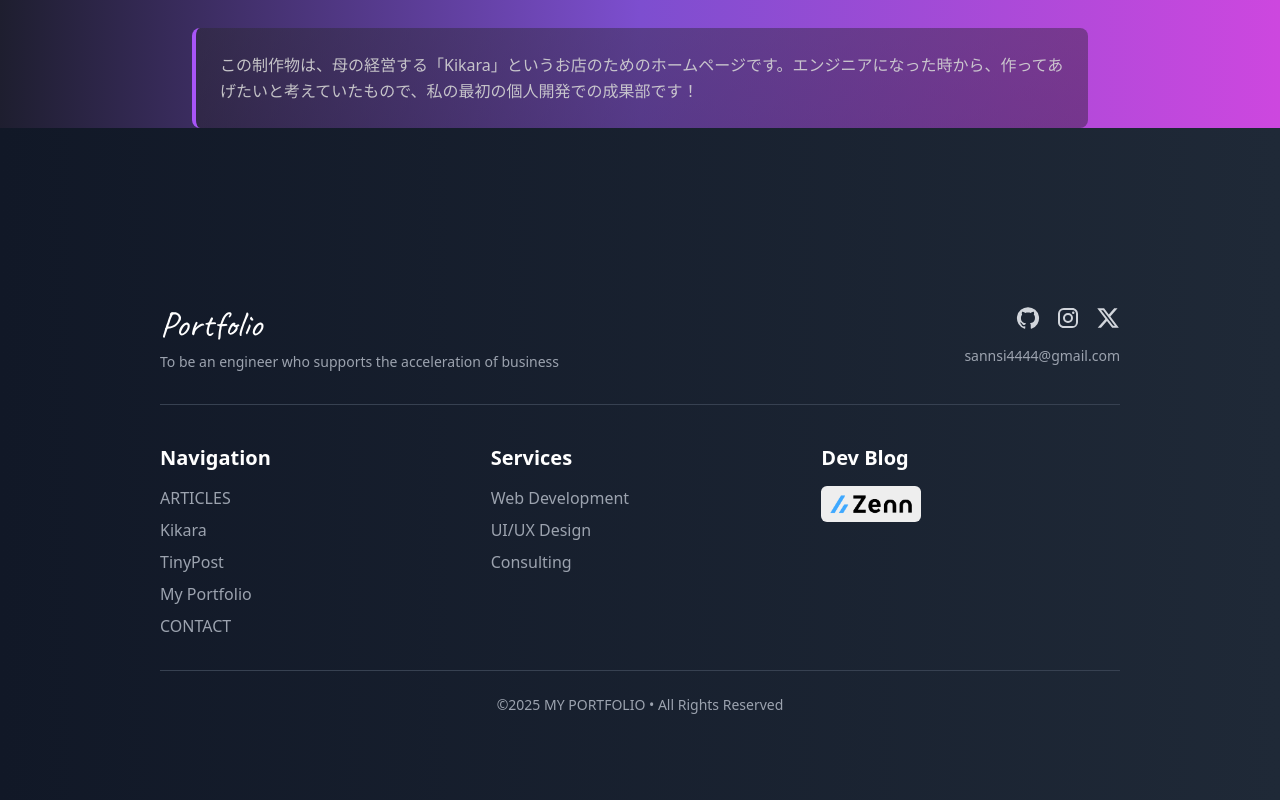
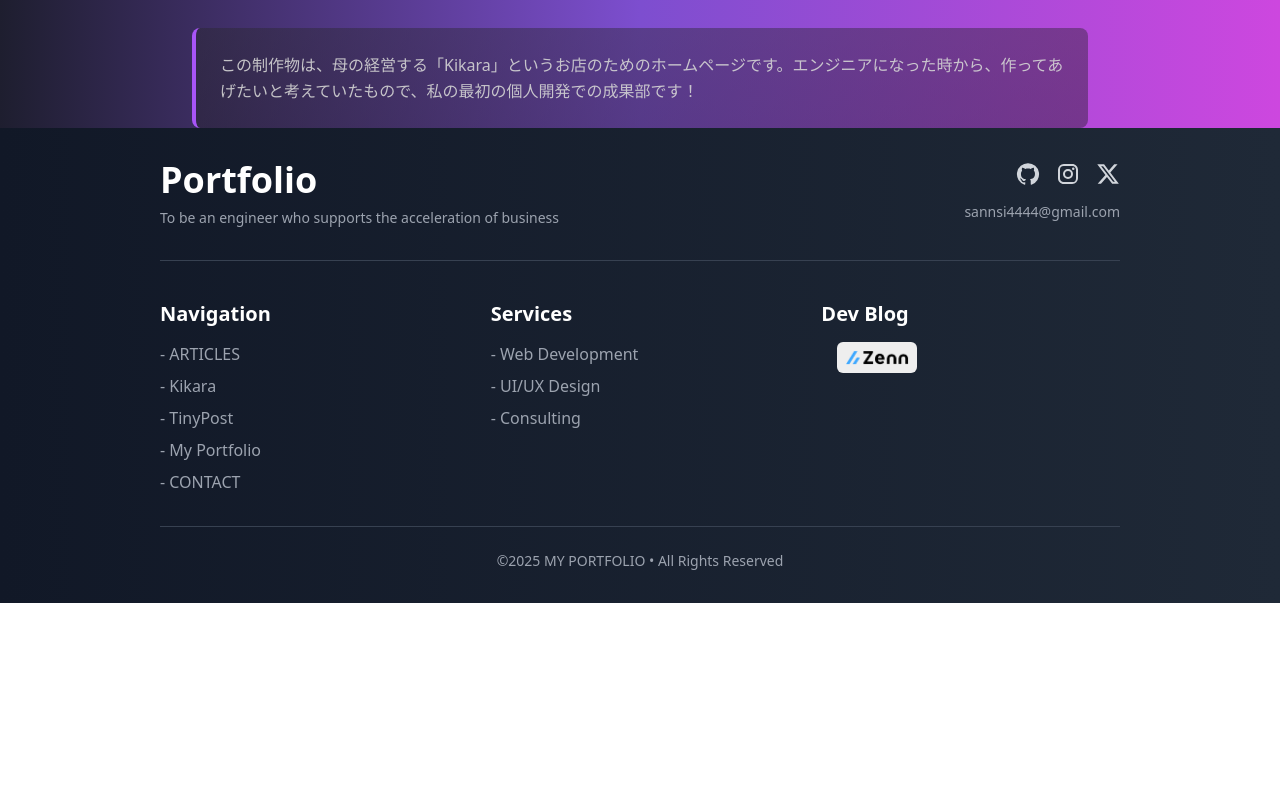
Before and after one commit to sanpicule/Work-Lab, a Next.js app: page /kikara in a window 1280 px wide. Shown: the part 3320-4120 px from the top of the page. After the commit the page ends 3923 px from the top, so only its background shows below. Built offline with nearby package versions, Linux system fonts and the light colour scheme.

Commit message:
Footer修正

```diff
--- a/components/Footer.tsx
+++ b/components/Footer.tsx
@@ -3,7 +3,6 @@
 import React from 'react'
 import Link from 'next/link'
 import { siteConfig } from '@/site.config'
-import { caveat } from '@/utils/font'
 import { navMenuList } from '@/utils/data'
 import { motion } from 'framer-motion'
 import {
@@ -17,14 +16,14 @@ const Footer = () => {
   const currentYear = new Date().getFullYear()
 
   return (
-    <footer className='bg-gradient-to-r from-gray-900 to-gray-800 text-white py-12'>
-      <div className='relative w-full min-h-screen px-10 md:px-40 py-16 md:py-32'>
+    <footer className='bg-gradient-to-r from-gray-900 to-gray-800 text-white py-8'>
+      <div className='relative w-full px-10 md:px-40'>
         {/* Top section with logo and social icons */}
         <div className='flex flex-col md:flex-row items-center md:items-start justify-between mb-10 border-b border-gray-700 pb-8'>
           {/* Left side - Logo and tagline */}
           <div className='text-left mb-6 md:mb-0'>
             <h1
-              className={`${caveat.className} text-3xl md:text-4xl text-white mb-2`}
+              className='text-3xl md:text-4xl text-white mb-2'
             >
               Portfolio
             </h1>
@@ -96,7 +95,7 @@ const Footer = () => {
                     href={menu.pathName}
                     className='transition duration-300 md:hover:text-purple-500'
                   >
-                    {menu.menuName}
+                    {` - ${menu.menuName}`}
                   </Link>
                 </li>
               ))}
@@ -106,15 +105,15 @@ const Footer = () => {
           <div>
             <h3 className='text-xl font-semibold mb-4'>Services</h3>
             <ul className='space-y-2 text-gray-400'>
-              <li>Web Development</li>
-              <li>UI/UX Design</li>
-              <li>Consulting</li>
+              <li> - Web Development</li>
+              <li> - UI/UX Design</li>
+              <li> - Consulting</li>
             </ul>
           </div>
 
           <div>
             <h3 className='text-xl font-semibold mb-4'>Dev Blog</h3>
-            <button className='w-[80px] md:w-[100px] bg-[#eee] p-2 rounded-md hover:opacity-70 transition duration-300'>
+            <button className='w-[50px] md:w-[80px] bg-[#eee] p-2 rounded-md hover:opacity-70 transition duration-300 ml-4'>
               <a href='https://zenn.dev/sanpi34' target='_blank' rel='noopener noreferrer'>
                 <Image
                   className='mx-auto object-cover w-full h-full'
```
